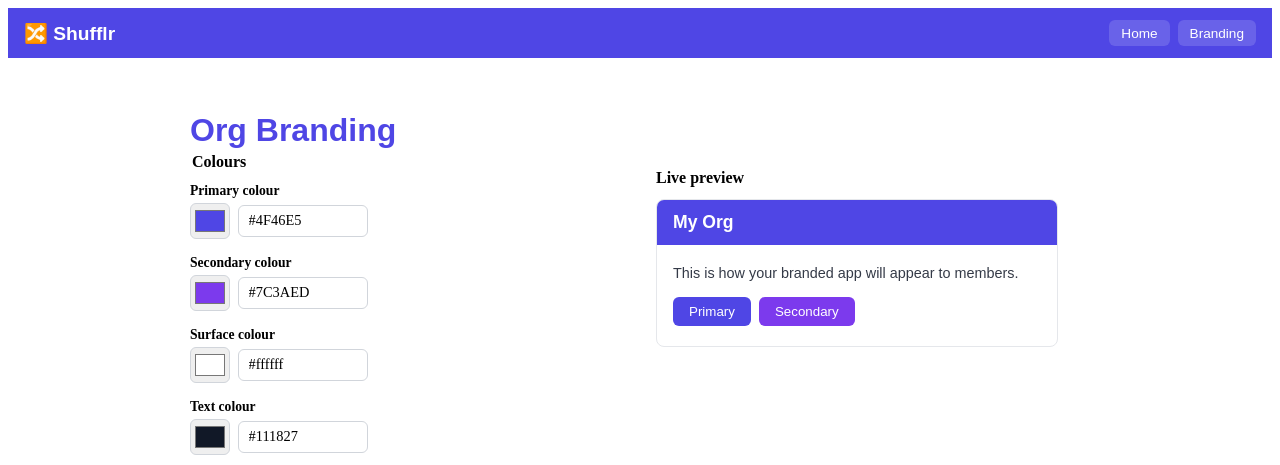
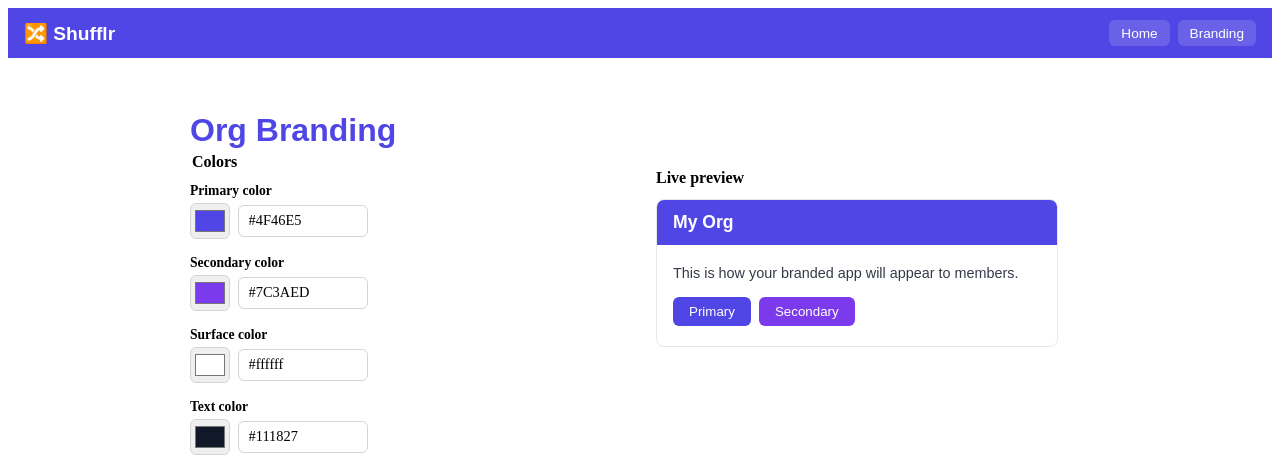
Before and after one commit to kr15tyk/shufflr, a React (Vite) app in the folder apps/web/: page / in a window 1280 px wide. Both pictures are taken after a click on the button "Branding". Shown: the top 465 px of the page. Built offline with nearby package versions, Linux system fonts and the light colour scheme.

Commit message:
Fix British/American English inconsistency in BrandingPage UI labels and comments
Agent-Logs-Url: https://github.com/kr15tyk/shufflr/sessions/365d94af-94f5-4cf7-9589-538b3526e290

Co-authored-by: kr15tyk <64501125+kr15tyk@users.noreply.github.com>

```diff
--- a/apps/web/src/pages/BrandingPage.tsx
+++ b/apps/web/src/pages/BrandingPage.tsx
@@ -28,9 +28,9 @@ function toFormState(theme: ThemeSettings): FormState {
 }
 
 /**
- * Normalises a hex colour to 6-digit form.
+ * Normalizes a hex color to 6-digit form.
  * Accepts `#RGB` → `#RRGGBB` or passes `#RRGGBB` through unchanged.
- * Returns null for anything that isn't a recognisable hex colour.
+ * Returns null for anything that isn't a recognizable hex color.
  */
 function normalizeHexColor(value: string): string | null {
   const short = /^#([0-9a-fA-F]{3})$/.exec(value);
@@ -135,8 +135,8 @@ interface ColorFieldProps {
  * Color input that pairs a native color picker with a free-text hex input.
  *
  * The text input allows typing intermediate / 3-digit values without
- * disrupting the color picker.  Changes are committed to the parent (and the
- * picker updated) only when the text is a valid hex colour.
+ * disrupting the color picker. Changes are committed to the parent (and the
+ * picker updated) only when the text is a valid hex color.
  */
 function ColorField({ label, fieldId, value, onChange }: ColorFieldProps): React.JSX.Element {
   // `rawText` tracks what the user has typed so the text input doesn't jump
@@ -345,27 +345,27 @@ export function BrandingPage(): React.JSX.Element {
         {/* ── Form ── */}
         <form onSubmit={handleSave} noValidate>
           <fieldset style={{ border: 'none', padding: 0, margin: '0 0 1.5rem' }}>
-            <legend style={{ fontWeight: 700, marginBottom: '0.75rem' }}>Colours</legend>
+            <legend style={{ fontWeight: 700, marginBottom: '0.75rem' }}>Colors</legend>
             <ColorField
-              label="Primary colour"
+              label="Primary color"
               fieldId="primaryColor"
               value={form.primaryColor}
               onChange={(v) => handleChange('primaryColor', v)}
             />
             <ColorField
-              label="Secondary colour"
+              label="Secondary color"
               fieldId="secondaryColor"
               value={form.secondaryColor}
               onChange={(v) => handleChange('secondaryColor', v)}
             />
             <ColorField
-              label="Surface colour"
+              label="Surface color"
               fieldId="surfaceColor"
               value={form.surfaceColor}
               onChange={(v) => handleChange('surfaceColor', v)}
             />
             <ColorField
-              label="Text colour"
+              label="Text color"
               fieldId="textColor"
               value={form.textColor}
               onChange={(v) => handleChange('textColor', v)}
```
